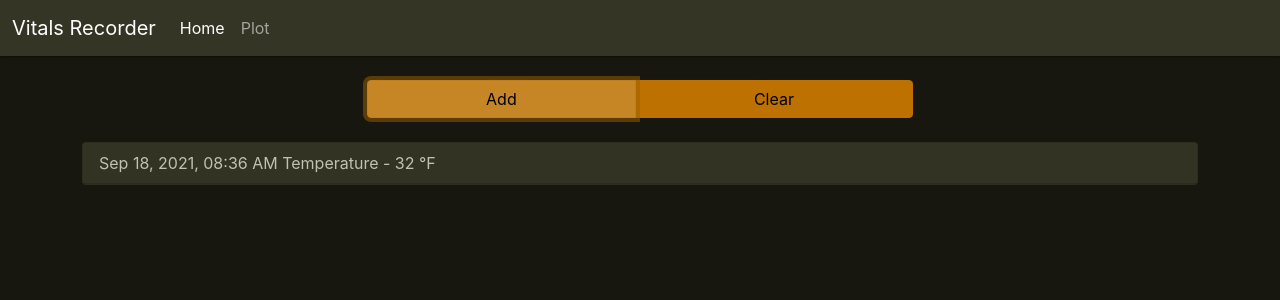
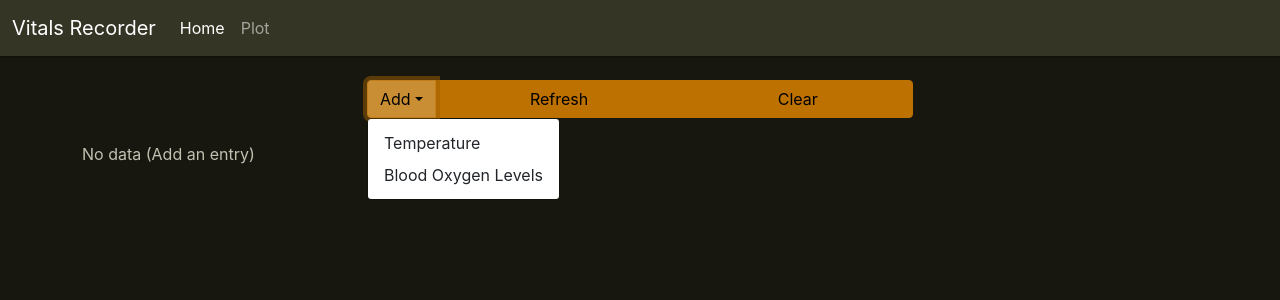
Before and after one commit to chrisvrose/bdrec, a Next.js app: page / in a window 1280 px wide. Both pictures are taken after a click on the button "Add". Shown: the top 300 px of the page. Built offline with nearby package versions, Linux system fonts and the light colour scheme.

Commit message:
[add] mock add different items

```diff
--- a/components/ItemsView.tsx
+++ b/components/ItemsView.tsx
@@ -6,15 +6,18 @@ import {
     ButtonGroup,
     Col,
     Container,
+    Dropdown,
+    DropdownButton,
     Modal,
     Row,
 } from 'react-bootstrap';
 import { pageSizes } from '../lib/constants';
 import { IDBItemHandler } from '../lib/idbWrapper';
-import { Item } from '../lib/Item';
+import { Item, ItemType, itemTypeMap } from '../lib/Item';
 import { useIDBFetcher } from '../lib/miscSwr';
 import { ItemView } from './ItemView';
 import Link from 'next/link';
+import DropdownItem from 'react-bootstrap/esm/DropdownItem';
 
 export const ItemsView: FC = function () {
     const { data, error, mutate } = useIDBFetcher(
@@ -66,16 +69,21 @@ export const ItemsView: FC = function () {
                         className="full-width spacer-top-margin"
                     >
                         {/* <Button onClick={()=>{}}>Add</Button> */}
-                        <Button
+                        {/* <Button
                             onClick={() => {
                                 IDBItemHandler.add(Item(0));
                                 updateData();
                             }}
                         >
                             Add
-                        </Button>
+                        </Button> */}
+                        <DropdownButton as={ButtonGroup} title="Add" >
+                            {/* <Dropdown.Item eventKey="1">Temperature</Dropdown.Item> */}
+                            <Dropdown.Item eventKey="1" onClick={()=>{IDBItemHandler.add(Item(ItemType.TEMP,undefined,undefined,'no'))}}>{itemTypeMap[ItemType.TEMP]}</Dropdown.Item>
+                            <Dropdown.Item eventKey="2" onClick={()=>{IDBItemHandler.add(Item(ItemType.OXY,undefined,98 ,'no'))}}>{itemTypeMap[ItemType.OXY]}</Dropdown.Item>
+                        </DropdownButton>
                         {/* <br /> */}
-
+                        <Button onClick={()=>updateData()}>Refresh </Button>
                         <Button onClick={() => setShowClearModal(true)}>
                             Clear
                         </Button>
```
